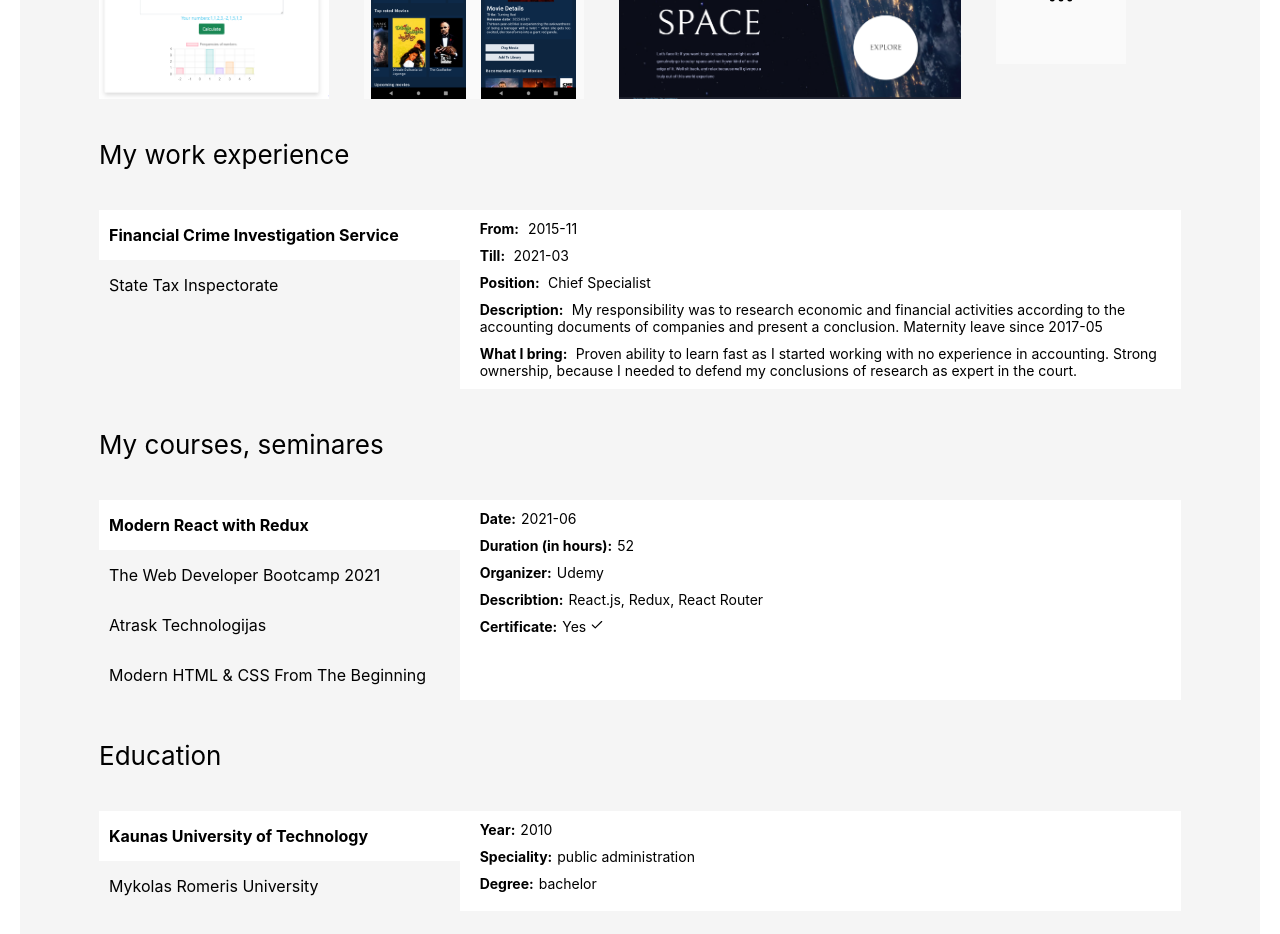
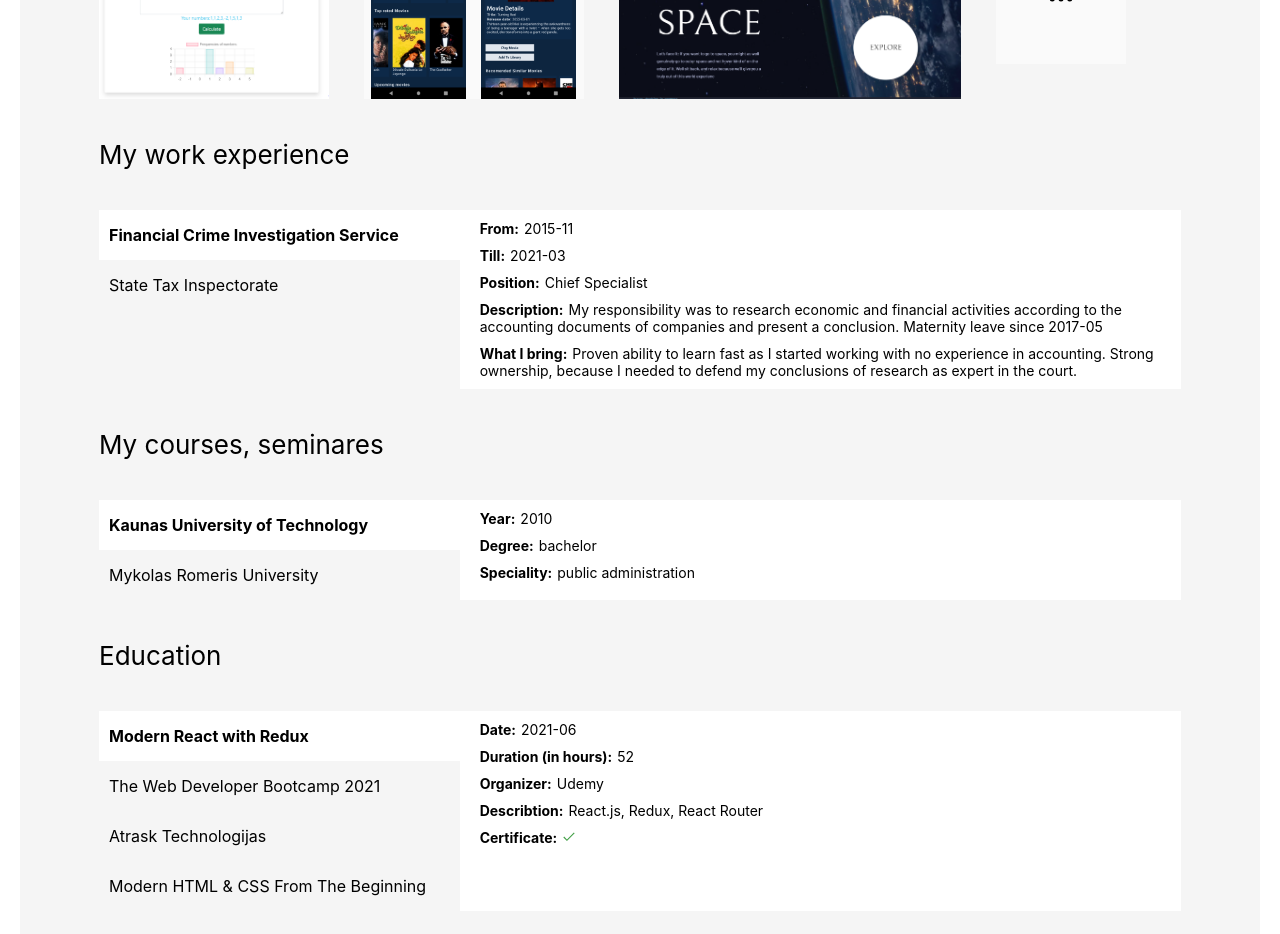
Before and after one commit to Gie-sta/portfolio, a React (Create React App) app: page / in a window 1280 px wide. Shown: the part 1000-1934 px from the top of the page. Built offline with nearby package versions, Linux system fonts and the light colour scheme.

Commit message:
presentational layer less dependant on data

```diff
--- a/src/assets/data.tsx
+++ b/src/assets/data.tsx
@@ -1,10 +1,29 @@
-export const data = {
-  workExperience: [
+export type Item = number | string | boolean | null;
+
+export interface IList {
+  title: string;
+  items: Record<string, Item>[];
+  labels: Record<string, string>;
+}
+
+type IData = Record<string, IList>;
+
+export const data: IData = {
+  workExperience: {
+    labels: {
+      from: "From",
+      till: "Till",
+      position: "Position",
+      describtion: "Description",
+      more: "What I bring",
+    },
+    title: "My work experience",
+    items: [
       {
         id: 1,
         from: "2015-11",
         till: "2021-03",
-      companyName: "Financial Crime Investigation Service",
+        label: "Financial Crime Investigation Service",
         position: "Chief Specialist",
         describtion:
           "My responsibility was to research economic and financial activities according to the accounting documents of companies and present a conclusion. Maternity leave since 2017-05",
@@ -14,36 +33,54 @@ export const data = {
         id: 2,
         from: "2010-10",
         till: "2015-11",
-      companyName: "State Tax Inspectorate",
+        label: "State Tax Inspectorate",
         position: "Tax advisor, Tax advisors team lead",
         describtion:
           "As a tax advisor I was consulting taxpayers  in a call center by answering inbound calls or written inquiries. As a team lead, I was responsible for the quality of the team inbound calls, training of new employees, assessment of the quality of the consultations, collection of new and relevant legal information, analysis of legal acts, and provision of comments.",
         more: "Proven ability to learn fast, communicate with customers and team, share my knowledge with team, as I have started as junior tax advisor, after a few years I was put in charge of a group of 10 people. Ability to master new technologies because I needed to learn new features like EDS, Mano VMI and advise taxpayers and team members how to use them and many others internal systems to evaluate sensitive information about paid taxes and debts.",
       },
     ],
-  education: [
+  },
+  education: {
+    labels: {
+      year: "Year",
+      degree: "Degree",
+      speciality: "Speciality",
+    },
+    title: "My courses, seminares",
+    items: [
       {
         id: 1,
         year: "2010",
-      institution: "Kaunas University of Technology",
+        label: "Kaunas University of Technology",
         degree: "bachelor",
         speciality: "public administration",
       },
       {
         id: 2,
         year: "2012",
-      institution: "Mykolas Romeris University",
+        label: "Mykolas Romeris University",
         degree: "master",
         speciality: "finance",
       },
     ],
-  courses: [
+  },
+  courses: {
+    labels: {
+      date: "Date",
+      hours: "Duration (in hours)",
+      organizer: "Organizer",
+      describtion: "Describtion",
+      certificate: "Certificate",
+    },
+    title: "Education",
+    items: [
       {
         id: 1,
         date: "2021-06",
         hours: "52",
         organizer: "Udemy",
-      title: "Modern React with Redux",
+        label: "Modern React with Redux",
         describtion: "React.js, Redux, React Router",
         certificate: true,
       },
@@ -52,7 +89,7 @@ export const data = {
         date: "2021-02",
         hours: "63",
         organizer: "Udemy",
-      title: "The Web Developer Bootcamp 2021",
+        label: "The Web Developer Bootcamp 2021",
         describtion: "HTML, CSS, JavaScript, Node.js, Express.js, MongoDb",
         certificate: true,
       },
@@ -61,7 +98,7 @@ export const data = {
         date: "2020-12",
         hours: null,
         organizer: "Women Go Tech",
-      title: "Atrask Technologijas",
+        label: "Atrask Technologijas",
         describtion: "3 months online Discover Tech program for women",
         certificate: true,
       },
@@ -70,10 +107,10 @@ export const data = {
         date: "2020-10",
         hours: "21",
         organizer: "Udemy",
-      title: " Modern HTML & CSS From The Beginning",
+        label: " Modern HTML & CSS From The Beginning",
         describtion: "HTML, SCC, SCSS",
         certificate: true,
       },
     ],
-  email: "giedre.stasione@gmail.com",
+  },
 };
--- a/src/components/AboutMe/index.tsx
+++ b/src/components/AboutMe/index.tsx
@@ -1,13 +1,12 @@
 import { BsLinkedin, BsGithub } from "react-icons/bs";
 import { MdContentCopy } from "react-icons/md";
 
-import { data } from "../../assets/data";
 import profilePhoto from "../../assets/photo.jpg";
 
 import styles from "./styles.module.scss";
 
 const AboutMe = () => {
-  const email: string = data.email;
+  const email: string = "giedre.stasione@gmail.com";
 
   const handleCoppyClick = async () => {
     await navigator.clipboard.writeText(email);
--- a/src/components/App/App.tsx
+++ b/src/components/App/App.tsx
@@ -1,24 +1,15 @@
-import { useState } from "react";
-import { FiCheck } from "react-icons/fi";
 import { RiFileDownloadLine } from "react-icons/ri";
 
 import AboutMe from "../AboutMe";
 import Skills from "../Skills";
 import Work from "../Work";
-import Fields from "../Fields";
+import List from "../List";
 import { data } from "../../assets/data";
-import { WorkExperience, Courses, Education } from "../../types/data";
 import cv from "../../assets/giedre_stasione_cv.pdf";
 
 import styles from "./styles.module.scss";
 
 const App = () => {
-  const [workExp, setWorkExp] = useState<WorkExperience>(
-    data.workExperience[0]
-  );
-  const [courses, setCourses] = useState<Courses>(data.courses[0]);
-  const [education, setEducation] = useState<Education>(data.education[0]);
-
   return (
     <div className={styles.container}>
       <div className={styles.cv}>
@@ -31,94 +22,9 @@ const App = () => {
       <AboutMe />
       <Skills />
       <Work />
-      <section aria-label="work experience">
-        <h2>My work experience</h2>
-        <div className={styles.content}>
-          <Fields
-            fields={workExp}
-            setFields={setWorkExp}
-            dataArray={data.workExperience}
-          />
-          <ul className={styles.describtion}>
-            <li>
-              <span>From:</span> {workExp.from}
-            </li>
-            <li>
-              <span>Till: </span>
-              {workExp.till}
-            </li>
-            <li>
-              <span>Position: </span>
-              {workExp.position}
-            </li>
-            <li>
-              <span>Description: </span> {workExp.describtion}
-            </li>
-            <li>
-              <span>What I bring: </span> {workExp.more}
-            </li>
-          </ul>
-        </div>
-      </section>
-      <section aria-label="courses">
-        <h2>My courses, seminares</h2>
-        <div className={styles.content}>
-          <Fields
-            fields={courses}
-            setFields={setCourses}
-            dataArray={data.courses}
-          />
-          <ul className={styles.describtion}>
-            <li>
-              <span>Date:</span>
-              {courses.date}
-            </li>
-            {courses.hours && (
-              <li>
-                <span>Duration (in hours):</span>
-                {courses.hours}
-              </li>
-            )}
-            <li>
-              <span> Organizer:</span>
-              {courses.organizer}
-            </li>
-            <li>
-              <span> Describtion:</span>
-              {courses.describtion}
-            </li>
-            {courses.certificate && (
-              <li>
-                <span> Certificate:</span>Yes <FiCheck />
-              </li>
-            )}
-          </ul>
-        </div>
-      </section>
-      <section aria-label="education">
-        <h2>Education</h2>
-        <div className={styles.content}>
-          <Fields
-            fields={education}
-            setFields={setEducation}
-            dataArray={data.education}
-          />
-          <ul className={styles.describtion}>
-            <li>
-              <span> Year:</span>
-              {education.year}
-            </li>
-            <li>
-              <span>Speciality:</span>
-              {education.speciality}
-            </li>
-            <li>
-              <span>Degree:</span>
-              {education.degree}
-            </li>
-          </ul>
-        </div>
-      </section>
+      {Object.keys(data).map((key) => (
+        <List key={key} {...data[key]} />
+      ))}
     </div>
   );
 };
--- a/src/components/App/styles.module.scss
+++ b/src/components/App/styles.module.scss
@@ -39,39 +39,9 @@
     display: block;
   }
 }
-.content {
-  display: grid;
-  grid-template-columns: 1fr 2fr;
-}
-
-.describtion {
-  padding-top: 10px;
-  padding-left: 20px;
-  background-color: #fff;
-  li {
-    padding-bottom: 10px;
-    font-size: 14px;
-    span {
-      margin-right: 5px;
-      font-weight: bold;
-    }
-  }
-}
 
 @media only screen and (max-width: 1240px) {
   .container {
     margin: 0;
   }
 }
-@media only screen and (max-width: 360px) {
-  .describtion {
-    padding-left: 10px;
-    li {
-      padding-bottom: 10px;
-      font-size: 12px;
-      span {
-        margin-right: 2px;
-      }
-    }
-  }
-}
--- a/src/components/Fields/index.tsx
+++ /dev/null
@@ -1,76 +0,0 @@
-import React from "react";
-import { WorkExperience, Courses, Education } from "../../types/data";
-
-import styles from "./styles.module.scss";
-
-type Props = {
-  fields: WorkExperience | Courses | Education;
-  dataArray: WorkExperience[] | Courses[] | Education[];
-  setFields: React.Dispatch<React.SetStateAction<any>>;
-};
-
-const Fields = ({ fields, setFields, dataArray }: Props) => {
-  const handleExpClick = (id: number) => {
-    if (id === 1) {
-      setFields(dataArray[0]);
-    } else if (id === 2) {
-      setFields(dataArray[1]);
-    } else if (id === 3) {
-      setFields(dataArray[2]);
-    } else {
-      setFields(dataArray[3]);
-    }
-  };
-
-  const activeClass = (id: number) => {
-    if (id === fields.id) {
-      return styles.active;
-    } else {
-      return "";
-    }
-  };
-
-  function isWork(
-    item: WorkExperience | Courses | Education
-  ): item is WorkExperience {
-    return "companyName" in item;
-  }
-  function isCourses(
-    item: WorkExperience | Courses | Education
-  ): item is Courses {
-    return "organizer" in item;
-  }
-  function isEducation(
-    item: WorkExperience | Courses | Education
-  ): item is Education {
-    return "institution" in item;
-  }
-  const name = (item: WorkExperience | Courses | Education) => {
-    if (isWork(item)) {
-      return item.companyName;
-    } else if (isEducation(item)) {
-      return item.institution;
-    } else if (isCourses(item)) {
-      return item.title;
-    }
-  };
-
-  return (
-    <div>
-      <ul className={styles.title}>
-        {dataArray.map((item) => {
-          return (
-            <li
-              onClick={() => handleExpClick(item.id)}
-              className={activeClass(item.id)}
-            >
-              {name(item)}
-            </li>
-          );
-        })}
-      </ul>
-    </div>
-  );
-};
-
-export default Fields;
--- a/src/components/Fields/styles.module.scss
+++ /dev/null
@@ -1,26 +0,0 @@
-.title {
-  li {
-    padding: 15px 10px;
-    transition: background-color 0.3s;
-    cursor: pointer;
-    &:hover {
-      background-color: rgb(250, 250, 250);
-    }
-  }
-  .active {
-    background-color: #fff;
-    font-weight: bold;
-    cursor: default;
-    &:hover {
-      background-color: #fff;
-    }
-  }
-}
-
-@media only screen and (max-width: 360px) {
-  .title {
-    li {
-      font-size: 12px;
-    }
-  }
-}
--- /dev/null
+++ b/src/components/List/index.tsx
@@ -0,0 +1,53 @@
+import React, { useState } from "react";
+import { FcCheckmark } from "react-icons/fc";
+import { IList } from "../../assets/data";
+
+import styles from "./styles.module.scss";
+
+type Props = IList;
+
+const filter = (key: string) => key !== "id" && key !== "label";
+const isNil = (val: any) => val == null;
+const isBoolean = (val: any) => "boolean" === typeof val;
+const writeBool = (val: any) => (val ? <FcCheckmark /> : "No");
+
+const List = ({ title, items, labels }: Props) => {
+  const [activeId, setActiveId] = useState<number>(0);
+
+  return (
+    <section aria-label={title}>
+      <h2>{title}</h2>
+      <div className={styles.content}>
+        <div>
+          <ul className={styles.title}>
+            {items.map((item, i) => (
+              <li
+                key={i}
+                onClick={() => setActiveId(i)}
+                className={i === activeId ? styles.active : ""}
+              >
+                {item.label}
+              </li>
+            ))}
+          </ul>
+        </div>
+        <ul className={styles.describtion}>
+          {Object.keys(items[activeId])
+            .filter(filter)
+            .map((key) =>
+              !isNil(items[activeId][key]) ? (
+                <li key={key}>
+                  <span>{labels[key]}:</span>
+                  {isBoolean(items[activeId][key])
+                    ? writeBool(items[activeId][key])
+                    : items[activeId][key]}
+                </li>
+              ) : null
+            )}
+        </ul>
+      </div>
+    </section>
+  );
+};
+
+export default List;
--- /dev/null
+++ b/src/components/List/styles.module.scss
@@ -0,0 +1,55 @@
+.content {
+  display: grid;
+  grid-template-columns: 1fr 2fr;
+}
+.title {
+  li {
+    padding: 15px 10px;
+    transition: background-color 0.3s;
+    cursor: pointer;
+    &:hover {
+      background-color: rgb(250, 250, 250);
+    }
+  }
+  .active {
+    background-color: #fff;
+    font-weight: bold;
+    cursor: default;
+    &:hover {
+      background-color: #fff;
+    }
+  }
+}
+
+.describtion {
+  padding-top: 10px;
+  padding-left: 20px;
+  background-color: #fff;
+  li {
+    padding-bottom: 10px;
+    font-size: 14px;
+    span {
+      margin-right: 5px;
+      font-weight: bold;
+    }
+  }
+}
+
+@media only screen and (max-width: 360px) {
+  .title {
+    li {
+      font-size: 12px;
+    }
+  }
+
+  .describtion {
+    padding-left: 10px;
+    li {
+      padding-bottom: 10px;
+      font-size: 12px;
+      span {
+        margin-right: 2px;
+      }
+    }
+  }
+}
```
Also changed, not shown: src/types/data.tsx (deleted, +0 -27 lines). Lines whose indentation alone changed are shown as unchanged.
